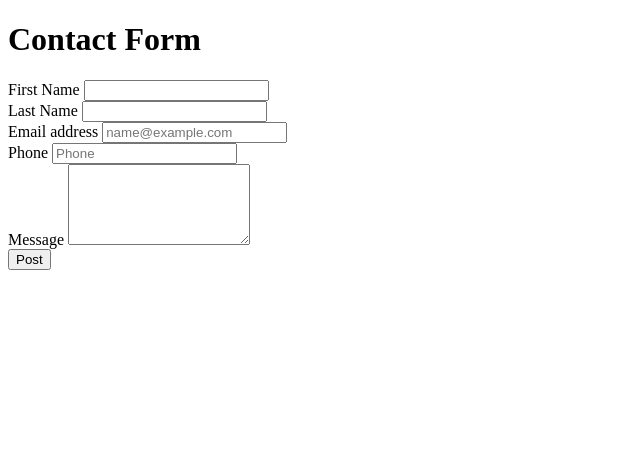
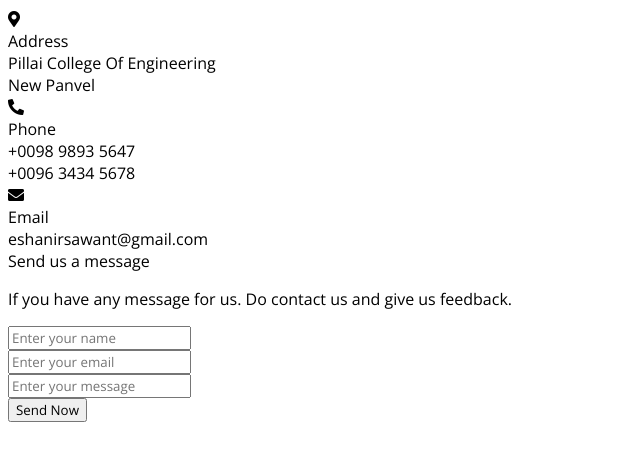
Before and after one commit to Yashu812/Major_Project_Modified, a Flask app: page /contact in a window 1280 px wide. Shown: the top 461 px of the page, without its empty margins (0-640 px from the left). Run offline with Flask 3, Linux system fonts and the light colour scheme.

Commit message:
Updated contact.html   do the required changes

```diff
--- a/templates/contact.html
+++ b/templates/contact.html
@@ -1,44 +1,59 @@
 <!DOCTYPE html>
-<html style="font-size: 16px;" lang="en">
 
-<head>
-    <meta name="viewport" content="width=device-width, initial-scale=1.0">
-    <meta charset="utf-8">
-    <meta name="keywords" content="Contact Us">
-    <meta name="description" content="">
+<html lang="en" dir="ltr">
+  <head>
+    <meta charset="UTF-8">
 
-    <title>Contact Page</title>
-</head>
+    <link rel="stylesheet" href="{{ url_for('static', filename='css/contact.css')}}">
+    <link rel="stylesheet" href="{{ url_for('static', filename='css/footer.css')}}">
+
+    <link rel="stylesheet" href="https://cdnjs.cloudflare.com/ajax/libs/font-awesome/5.15.2/css/all.min.css"/>
+     <meta name="viewport" content="width=device-width, initial-scale=1.0">
+   </head>
 <body>
-<h1>Contact Form</h1>
-<form id="contact_form" name="contact_form" method="post">
-    <div class="mb-5 row">
-        <div class="col">
-            <label>First Name</label>
-            <input type="text" required maxlength="50" class="form-control" id="first_name" name="first_name">
+  <div class="container">
+    <div class="content">
+
+      <div class="left-side">
+        <div class="address details">
+          <i class="fas fa-map-marker-alt"></i>
+          <div class="topic">Address</div>
+          <div class="text-one">Pillai College Of Engineering</div>
+          <div class="text-two">New Panvel</div>
         </div>
-        <div class="col">
-            <label>Last Name</label>
-            <input type="text" required maxlength="50" class="form-control" id="last_name" name="last_name">
+        <div class="phone details">
+          <i class="fas fa-phone-alt"></i>
+          <div class="topic">Phone</div>
+          <div class="text-one">+0098 9893 5647</div>
+          <div class="text-two">+0096 3434 5678</div>
         </div>
+        <div class="email details">
+          <i class="fas fa-envelope"></i>
+          <div class="topic">Email</div>
+          <div class="text-one">eshanirsawant@gmail.com</div>
+
+        </div>
+      </div>
+      <div class="right-side">
+        <div class="topic-text">Send us a message</div>
+        <p>If you have any message for us. Do contact us and give us feedback. </p>
+      <form action="#">
+        <div class="input-box">
+          <input type="text" placeholder="Enter your name">
+        </div>
+        <div class="input-box">
+          <input type="text" placeholder="Enter your email">
+        </div>
+        <div class="input-box message-box">
+            <input type="text" placeholder="Enter your message ">
+
+        </div>
+        <div class="button">
+          <input type="button" value="Send Now" >
+        </div>
+      </form>
     </div>
-    <div class="mb-5 row">
-        <div class="col">
-            <label for="email_addr">Email address</label>
-            <input type="email" required maxlength="50" class="form-control" id="email_addr" name="email"
-                placeholder="name@example.com">
-        </div>
-        <div class="col">
-            <label for="phone_input">Phone</label>
-            <input type="tel" required maxlength="50" class="form-control" id="phone_input" name="Phone"
-                placeholder="Phone">
-        </div>
     </div>
-    <div class="mb-5">
-        <label for="message">Message</label>
-        <textarea class="form-control" id="message" name="message" rows="5"></textarea>
-    </div>
-    <button type="submit" class="btn btn-primary px-4 btn-lg">Post</button>
-</form>
+  </div>
 </body>
 </html>
```
